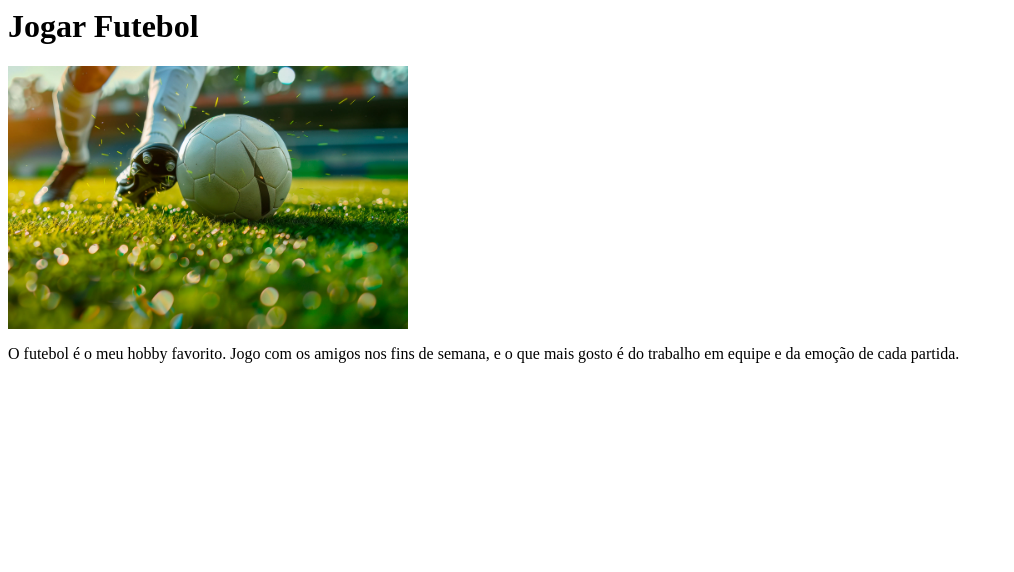
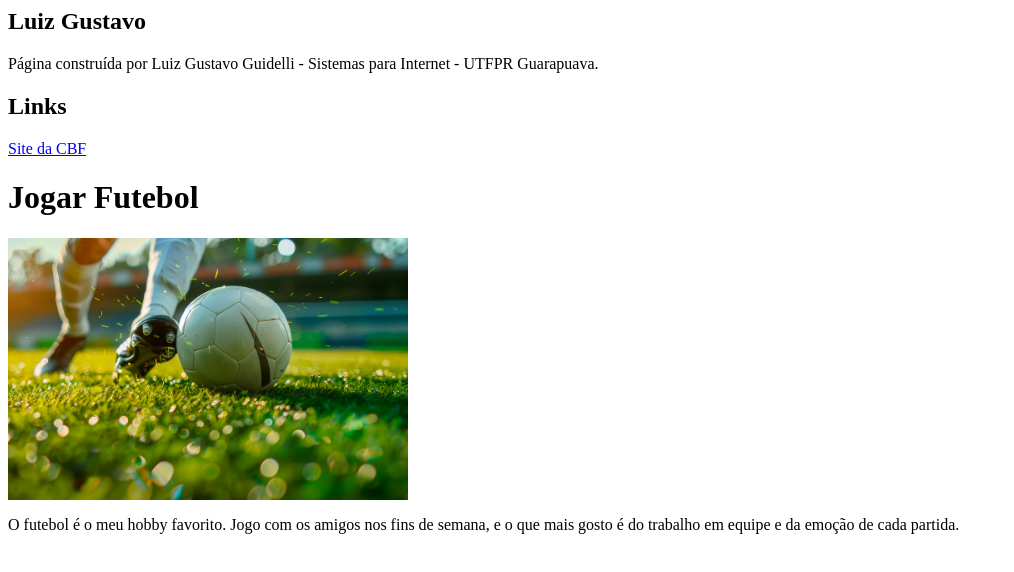
Before and after one commit to LuizGusGuidelli/AvaliacaoprojetoFutebol, a plain HTML site: page index.htm in a window 1280 px wide. Shown: the whole page, without its empty margins (0-1014 px from the left). Drawn offline with Linux system fonts and the light colour scheme.

Commit message:
Versão 3 - Autor e link

```diff
--- a/index.htm
+++ b/index.htm
@@ -3,6 +3,10 @@
     <title>Jogar Futebol</title>
 </head>
 <body>
+    <h2>Luiz Gustavo</h2>
+    <p>Página construída por Luiz Gustavo Guidelli - Sistemas para Internet - UTFPR Guarapuava.</p>
+    <h2>Links</h2>
+    <a href="https://www.cbf.com.br" target="_blank">Site da CBF</a>
     <h1>Jogar Futebol</h1>
     <img src="imagens/futebol.jpg" width="400">
     <p>O futebol é o meu hobby favorito. Jogo com os amigos nos fins de semana,
```
